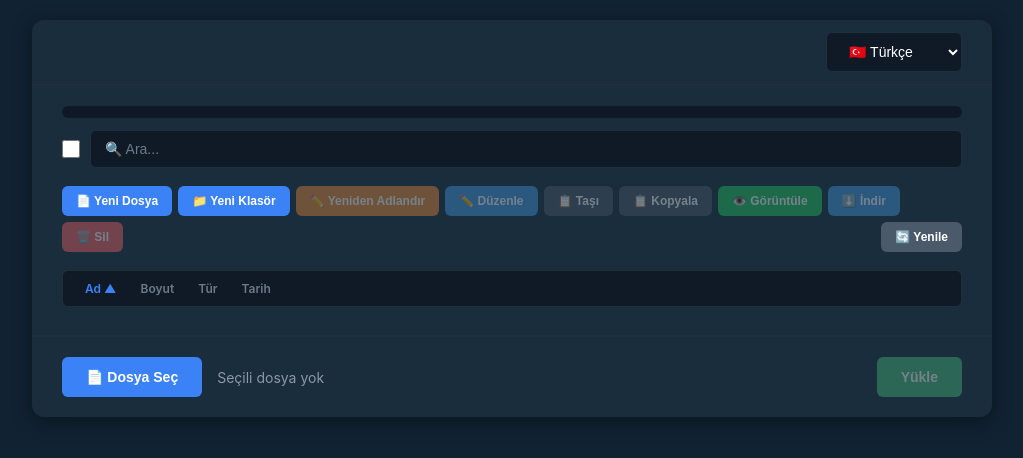
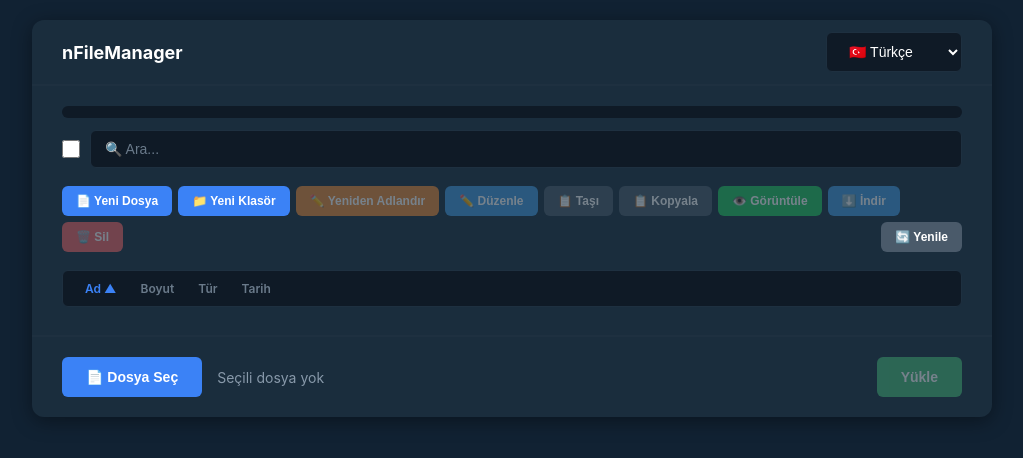
Before and after one commit to necdetuygur/nfilemanager, a website: page public/index.html in a window 1280 px wide. Shown: the whole page, without its empty margins (128-1151 px from the left). Drawn offline with Linux system fonts and the light colour scheme; no server answers.

Commit message:
feat: add favicon link and nFileManager header in top-bar

```diff
--- a/public/index.html
+++ b/public/index.html
@@ -4,11 +4,13 @@
     <meta charset="UTF-8" />
     <meta name="viewport" content="width=device-width, initial-scale=1.0" />
     <title>nFileManager</title>
+    <link id="dynamic-favicon" rel="icon" type="image/png" href="">
     <link rel="stylesheet" href="style.css" />
   </head>
   <body>
     <div class="container">
       <div class="top-bar">
+        <span class="top-bar-title">nFileManager</span>
         <select id="langSelect" class="lang-select" data-i18n-options="turkish,english">
           <option value="tr">🇹🇷 Türkçe</option>
           <option value="en">🇬🇧 English</option>
--- a/public/style.css
+++ b/public/style.css
@@ -22,9 +22,16 @@ body {
 
 .top-bar {
   display: flex;
-  justify-content: flex-end;
+  justify-content: space-between;
+  align-items: center;
   padding: 12px 30px;
   border-bottom: 2px solid #1e3040;
+}
+
+.top-bar-title {
+  font-size: 18px;
+  font-weight: 700;
+  color: #ffffff;
 }
 
 .upload-section {
```
